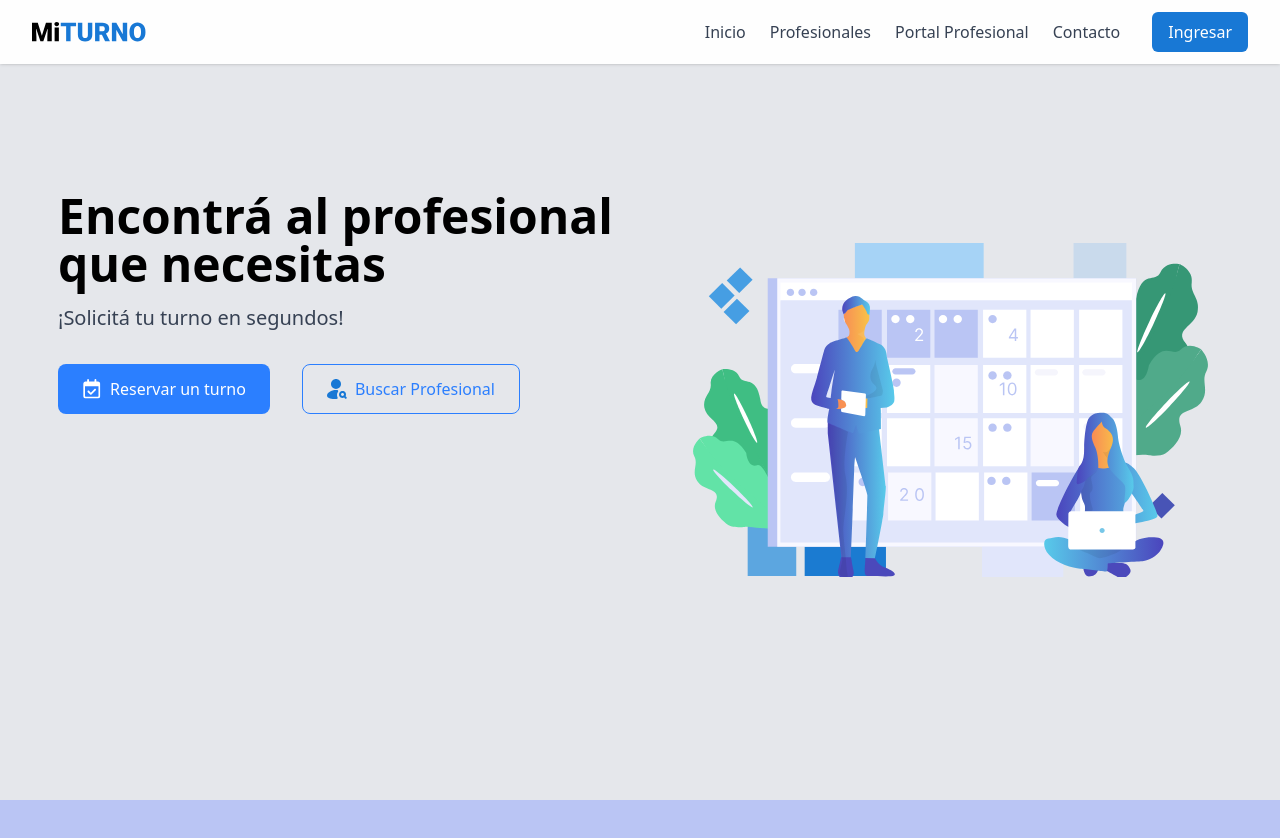
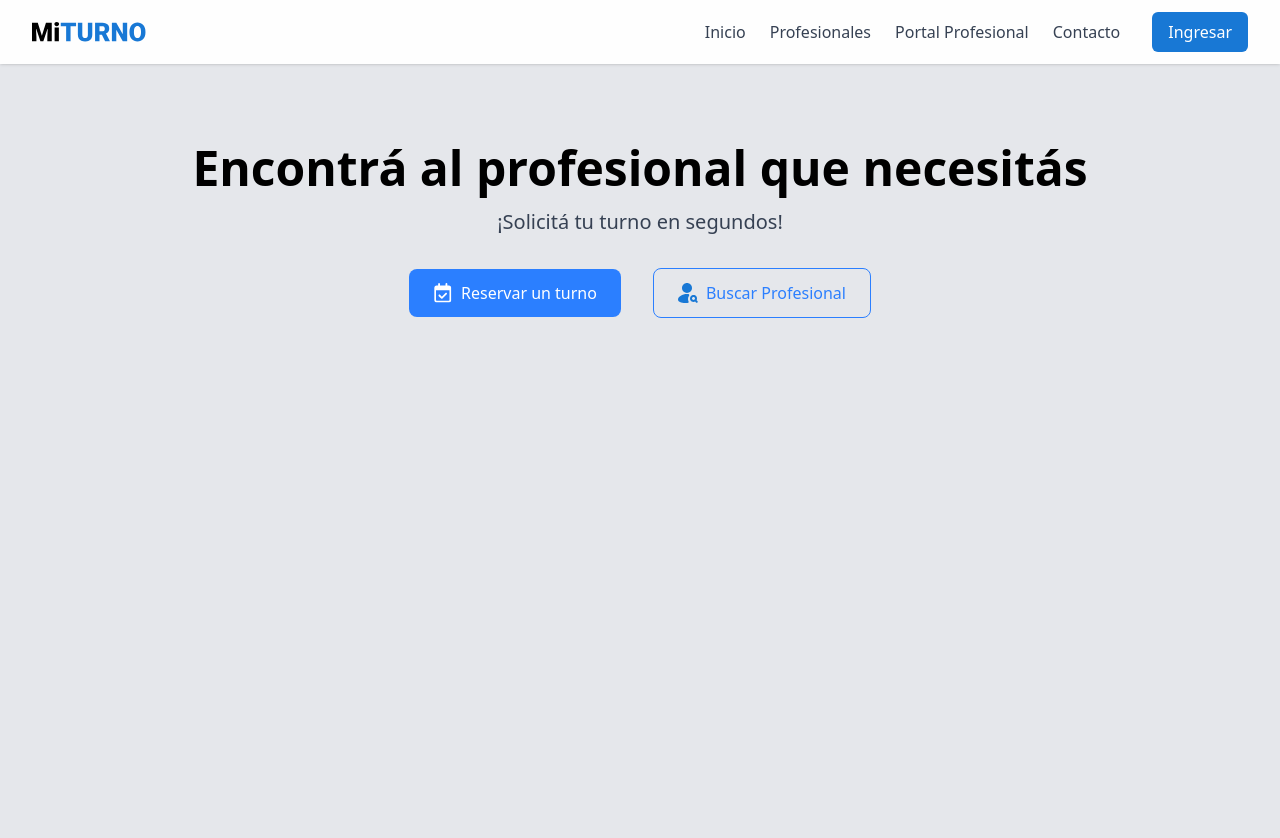
Before and after one commit to MacaZubiri/Web-AppTurnos, a React (Vite) app: page / in a window 1280 px wide. Shown: the top 838 px of the page. Before the commit the page ends 800 px from the top, so only its background shows below. Built offline with nearby package versions, Linux system fonts and the light colour scheme.

Commit message:
se saco la imagen del home, se agrego una parte de la pagina reservarturno

```diff
--- a/src/App.jsx
+++ b/src/App.jsx
@@ -1,4 +1,4 @@
-import Navbar from "./components/Navbar";
+
 import './App.css'
 import { BrowserRouter, Routes, Route } from "react-router-dom";
 import Home from "./pages/Home";
@@ -6,23 +6,24 @@ import Profesionales from "./pages/BuscarProfesional";
 import Perfil from "./pages/Perfil";
 import PerfilProfesional from "./pages/PerfilProfesional";
 import ReservarTurno from "./pages/ReservarTurno";
+import Layout from "./Layout";
+
 
 
 function App() {
-
   return (
     <BrowserRouter>
-      <Navbar />
       <Routes>
+        <Route element={<Layout />}>
           <Route path="/" element={<Home />} />
           <Route path="/buscar-profesional" element={<Profesionales />} />
           <Route path="/perfil" element={<Perfil />} />
           <Route path="/perfil-profesional" element={<PerfilProfesional />} />
           <Route path="/reservar-turno" element={<ReservarTurno />} />
+        </Route>
       </Routes>
     </BrowserRouter>
   );
 }
 
-
-export default App
+export default App;
--- a/src/Data/Profesionales.js
+++ b/src/Data/Profesionales.js
@@ -2,8 +2,7 @@ const profesionales = [
   // ------------------- DENTISTAS -------------------
   {
     id: 1,
-    nombre: "Ana",
-    apellido: "García",
+    nombre: "Ana García",
     especialidad: "Odontología General",
     sobreMi: "Odontóloga dedicada a tratamientos integrales para todas las edades.",
     diasAtencion: ["Lunes", "Miércoles", "Viernes"],
@@ -20,8 +19,7 @@ const profesionales = [
   },
   {
     id: 2,
-    nombre: "María",
-    apellido: "López",
+    nombre: "MaríaLópez",
     especialidad: "Odontología Pediátrica",
     sobreMi: "Especializada en ortodoncia infantil, me encanta trabajar con niños y familias.",
     diasAtencion: ["Martes","Jueves"],
@@ -39,8 +37,7 @@ const profesionales = [
   // ------------------- MEDICOS CLINICOS -------------------
   {
     id: 3,
-    nombre: "Juan",
-    apellido: "Pérez",
+    nombre: "Juan Pérez",
     especialidad: "Medicina Clínica",
     sobreMi: "Médico clínico con experiencia en diagnóstico y seguimiento de enfermedades crónicas.",
     diasAtencion: ["Lunes","Miércoles","Viernes"],
@@ -57,8 +54,7 @@ const profesionales = [
   },
   {
     id: 4,
-    nombre: "Lucía",
-    apellido: "Fernández",
+    nombre: "Lucía Fernández",
     especialidad: "Medicina Clínica",
     sobreMi: "Prevención y cuidado integral del adulto, enfocada en salud preventiva.",
     diasAtencion: ["Martes","Jueves"],
@@ -76,8 +72,7 @@ const profesionales = [
   // ------------------- TRAUMATOLOGOS -------------------
   {
     id: 5,
-    nombre: "Carlos",
-    apellido: "Gómez",
+    nombre: "Carlos Gómez",
     especialidad: "Traumatología",
     sobreMi: "Traumatólogo con experiencia en lesiones deportivas y ortopedia general.",
     diasAtencion: ["Lunes","Miércoles"],
@@ -93,8 +88,7 @@ const profesionales = [
   },
   {
     id: 6,
-    nombre: "Sofía",
-    apellido: "Ramírez",
+    nombre: "Sofía Ramírez",
     especialidad: "Traumatología",
     sobreMi: "Especializada en lesiones de extremidades y rehabilitación postquirúrgica.",
     diasAtencion: ["Martes","Jueves","Viernes"],
--- /dev/null
+++ b/src/Layout.jsx
@@ -0,0 +1,15 @@
+import { Outlet } from "react-router-dom";
+import Navbar from "./components/Navbar";
+
+const Layout = () => {
+  return (
+    <>
+      <Navbar />
+      <div className="pt-20">
+        <Outlet />
+      </div>
+    </>
+  );
+};
+
+export default Layout;
--- a/src/index.css
+++ b/src/index.css
@@ -1,7 +1,7 @@
 @import "tailwindcss";
 
 body {
-  background-color: #BAC5F4;
+  background-color: #e5e7eb; /* bg-gray-200 */
   min-height: 100vh;
   margin: 0;
 }
--- a/src/pages/Home.jsx
+++ b/src/pages/Home.jsx
@@ -6,45 +6,59 @@ import { useNavigate } from "react-router-dom";
 
 const Home = () => {
   const navigate = useNavigate();
+
   return (
-     <div className="flex min-h-screen bg-gray-200">
+    <div className="flex min-h-screen px-4 sm:px-6 lg:px-8 2xl:pt-12">
 
-      {/* Izquierda: texto y botones */}
-      <div className="flex-1 flex flex-col justify-start pt-48 px-12 ml-2.5">
-        <h1 className="text-5xl font-bold mb-4">
-          Encontrá al profesional que necesitas
+      <div className="flex-1 flex flex-col pt-16 md:text-center"
+      >
+        <h1 className="text-3xl sm:text-4xl lg:text-5xl font-bold mb-4 text-center">
+          Encontrá al profesional que necesitás
         </h1>
-        <h2 className="text-xl mb-8 text-gray-700">
+
+        <h2 className="text-lg sm:text-xl mb-8 text-gray-700 text-center">
           ¡Solicitá tu turno en segundos!
         </h2>
 
-        {/* Botones lado a lado */}
-        <div className="flex gap-8">
-          {/* Reservar turno - azul */}
+        {/* Botones */}
+        <div className="flex flex-col sm:flex-row gap-4 sm:gap-8 items-center md:flex md:justify-center">
           <button
-          onClick={() => navigate("/reservar-turno")} className="flex items-center gap-2 px-6 py-3 bg-blue-500 text-white rounded-lg hover:bg-blue-600 transition cursor-pointer" >
-            <img src={iconocalendario} alt="Icono calendario" className="w-5 h-5" />
+            onClick={() => navigate("/reservar-turno")}
+            className="flex items-center justify-center gap-2
+                       w-full sm:w-auto
+                       px-6 py-3 bg-blue-500 text-white rounded-lg
+                       hover:bg-blue-600 transition cursor-pointer"
+          >
+
+            <img
+              src={iconocalendario}
+              alt="Icono calendario"
+              className="w-5 h-5"
+            />
             Reservar un turno
           </button>
 
-          {/* Buscar profesional - blanco con borde azul */}
           <button
-          onClick={() => navigate ("/buscar-profesional")} className="flex items-center gap-2 px-6 py-3 bg-gray-200 text-blue-500 border border-blue-500 rounded-lg hover:bg-blue-50 transition cursor-pointer">
-            <img src={iconobuscarprofesional} alt="Icono buscar profesional" className="w-5 h-5" />
+            onClick={() => navigate("/buscar-profesional")}
+            className="flex items-center justify-center gap-2
+                       w-full sm:w-auto
+                       px-6 py-3 text-blue-500
+                       border border-blue-500 rounded-lg
+                       hover:bg-blue-50 transition cursor-pointer"
+          >
+            <img
+              src={iconobuscarprofesional}
+              alt="Icono buscar profesional"
+              className="w-5 h-5 "
+            />
             Buscar Profesional
           </button>
         </div>
       </div>
 
-      {/* Derecha: imagen de fondo */}
-      <div className="flex-1 flex justify-start">
-        <img
-          src={imagenfondo}
-          alt="Imagen de fondo"
-          className="object-contain h-full w-full pr-18  z-0"
-        />
-      </div>
+
     </div>
-  );}
+  );
+};
 
-  export default Home;
+export default Home;
--- a/src/pages/ReservarTurno.jsx
+++ b/src/pages/ReservarTurno.jsx
@@ -1,8 +1,57 @@
+import { useState } from "react";
+import profesionalesData from "../Data/Profesionales.js";
+
 const ReservarTurno = () => {
+  // Estado para abrir/cerrar el dropdown
+  const [isOpen, setIsOpen] = useState(false);
+
+  // Estado para guardar el profesional seleccionado (todo el objeto)
+  const [selected, setSelected] = useState(null);
+
   return (
     <>
-    <h1>Reservar Turno</h1>
-     </>
-  );}
+      <h1 className="text-center text-3xl font-bold mb-6">Reservar turno</h1>
 
-  export default ReservarTurno;
+      {/* Contenedor del formulario */}
+      <div className="flex justify-center">
+        <div className="flex flex-col sm:flex-row items-start sm:items-center gap-2 sm:gap-4 w-full max-w-md">
+
+          {/* Label fijo */}
+          <h2 className="font-medium mt-2 mb-3">Seleccionar un profesional:</h2>
+
+          {/* Dropdown */}
+          <div className="relative flex-1">
+            <button
+              onClick={() => setIsOpen(!isOpen)}
+              className="w-full bg-white border border-gray-300 rounded-md px-4 py-2 text-left flex justify-between items-center shadow-sm hover:bg-gray-50"
+            >
+              {/* Mostramos solo el nombre */}
+              {selected ? selected.nombre : "Seleccioná un profesional"}
+              <span className="ml-2">▼</span>
+            </button>
+
+            {/* Menú desplegable */}
+            {isOpen && (
+              <div className="absolute mt-1 w-full bg-white border border-gray-300 rounded-md shadow-lg z-10 max-h-60 overflow-auto">
+                {profesionalesData.map((pro) => (
+                  <div
+                    key={pro.id}
+                    onClick={() => {
+                      setSelected(pro);  // guardamos todo el objeto
+                      setIsOpen(false);
+                    }}
+                    className="px-4 py-2 hover:bg-blue-500 hover:text-white cursor-pointer"
+                  >
+                    {pro.nombre}  {/* solo mostramos el nombre */}
+                  </div>
+                ))}
+              </div>
+            )}
+          </div>
+        </div>
+      </div>
+    </>
+  );
+};
+
+export default ReservarTurno;
```
Lines whose indentation alone changed are shown as unchanged.
